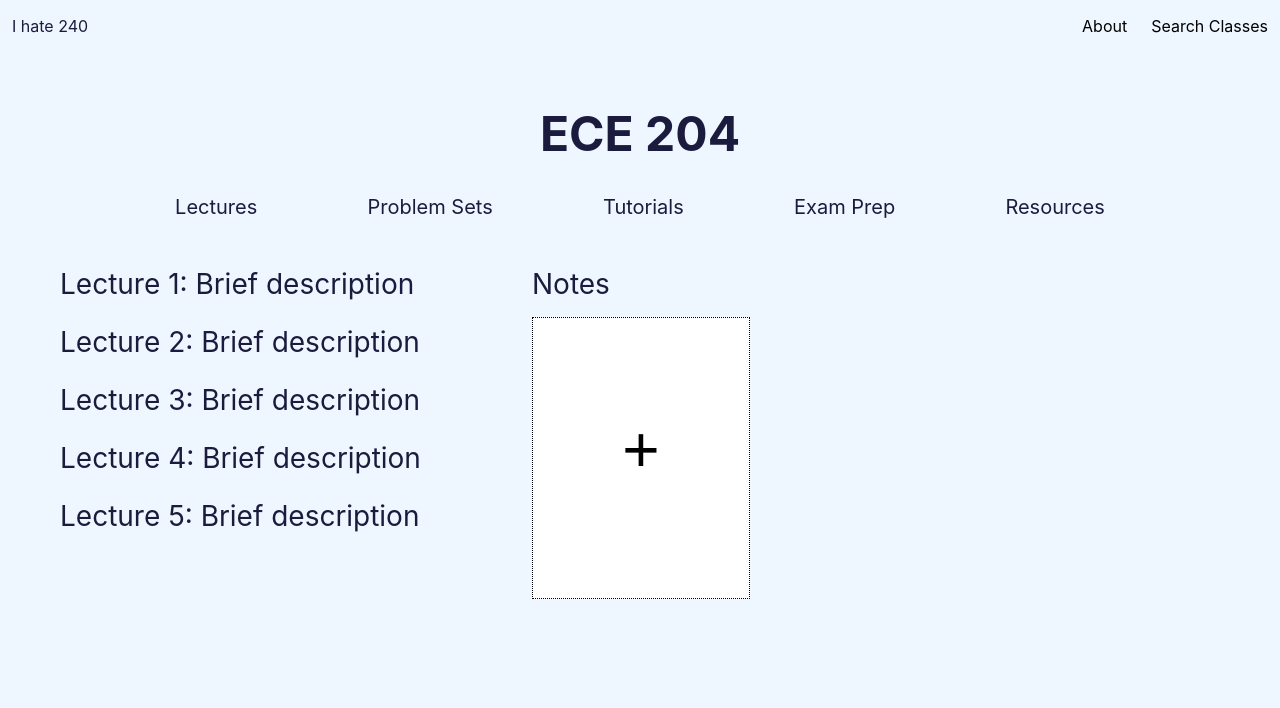
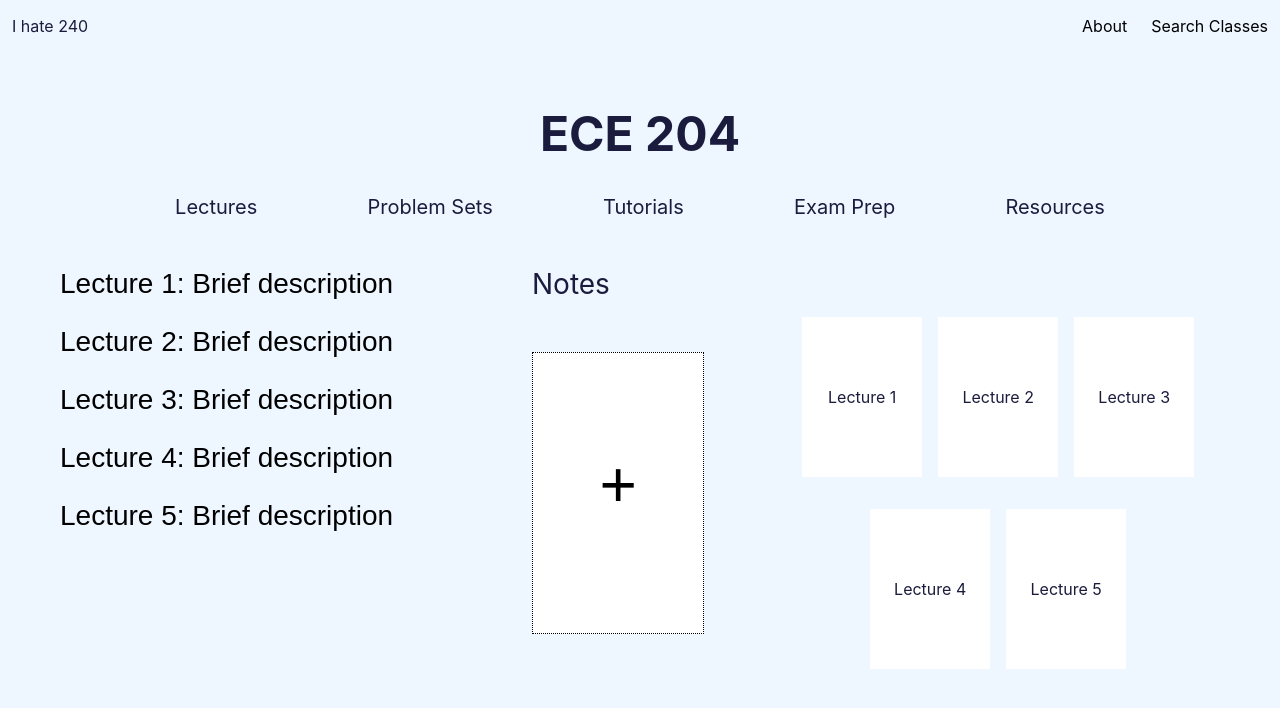
Before and after one commit to isabellehuangg/pset-collab, a React (Create React App) app in the folder client/: page /demo/class in a window 1280 px wide. Shown: the top 708 px of the page. Built offline with nearby package versions, Linux system fonts and the light colour scheme.

Commit message:
Course overview prototype

```diff
--- a/client/src/Components/DemoClass.js
+++ b/client/src/Components/DemoClass.js
@@ -21,11 +21,18 @@ const Files = () => {
         <div className="fileContainer" style={{ display: 'flex', flexDirection: 'column', marginLeft: '2rem' }}>
             <div style={{ alignSelf: 'flex-start', fontSize: '1.75rem' }}>Notes</div>
             <div className="files">
-                <div style={{ background: 'white', height: '35vh', width: '27vh', marginTop: '1rem', display: 'flex', justifyContent: 'center', alignItems: 'center', border: '1px dotted black' }}>
+                <div className="addFile" style={{ background: 'white', height: '35vh', width: '27vh', marginTop: '1rem', display: 'flex', justifyContent: 'center', alignItems: 'center', border: '1px dotted black', marginRight: '1rem' }}>
                     <button className="button" onClick={handleClick} style={{ backgroundColor: 'inherit', border: 'none', fontSize: '4rem', marginTop: '7rem' }}>+</button>
                     <input type="file" onChange={handleUpload} ref={hiddenFileInput} style={{ display: 'none' }} />
                 </div>
+                <div className="uploads">
+                    <div className="upload">Lecture 1</div>
+                    <div className="upload">Lecture 2</div>
+                    <div className="upload">Lecture 3</div>
+                    <div className="upload">Lecture 4</div>
+                    <div className="upload">Lecture 5</div>
             </div>
+                </div>
         </div>
     )
 }
@@ -43,11 +50,11 @@ const DemoClass = () => {
             </div>
             <div className="content">
                 <div className="filenames" style={{ display: 'flex', flexDirection: 'column', alignItems: 'flex-start', gap: '1.5rem' }}>
-                    <div>Lecture 1: Brief description</div>
-                    <div>Lecture 2: Brief description</div>
-                    <div>Lecture 3: Brief description</div>
-                    <div>Lecture 4: Brief description</div>
-                    <div>Lecture 5: Brief description</div>
+                    <button className="file">Lecture 1: Brief description</button>
+                    <button className="file">Lecture 2: Brief description</button>
+                    <button className="file">Lecture 3: Brief description</button>
+                    <button className="file">Lecture 4: Brief description</button>
+                    <button className="file">Lecture 5: Brief description</button>
                 </div>
                 <Files />
             </div>
```
